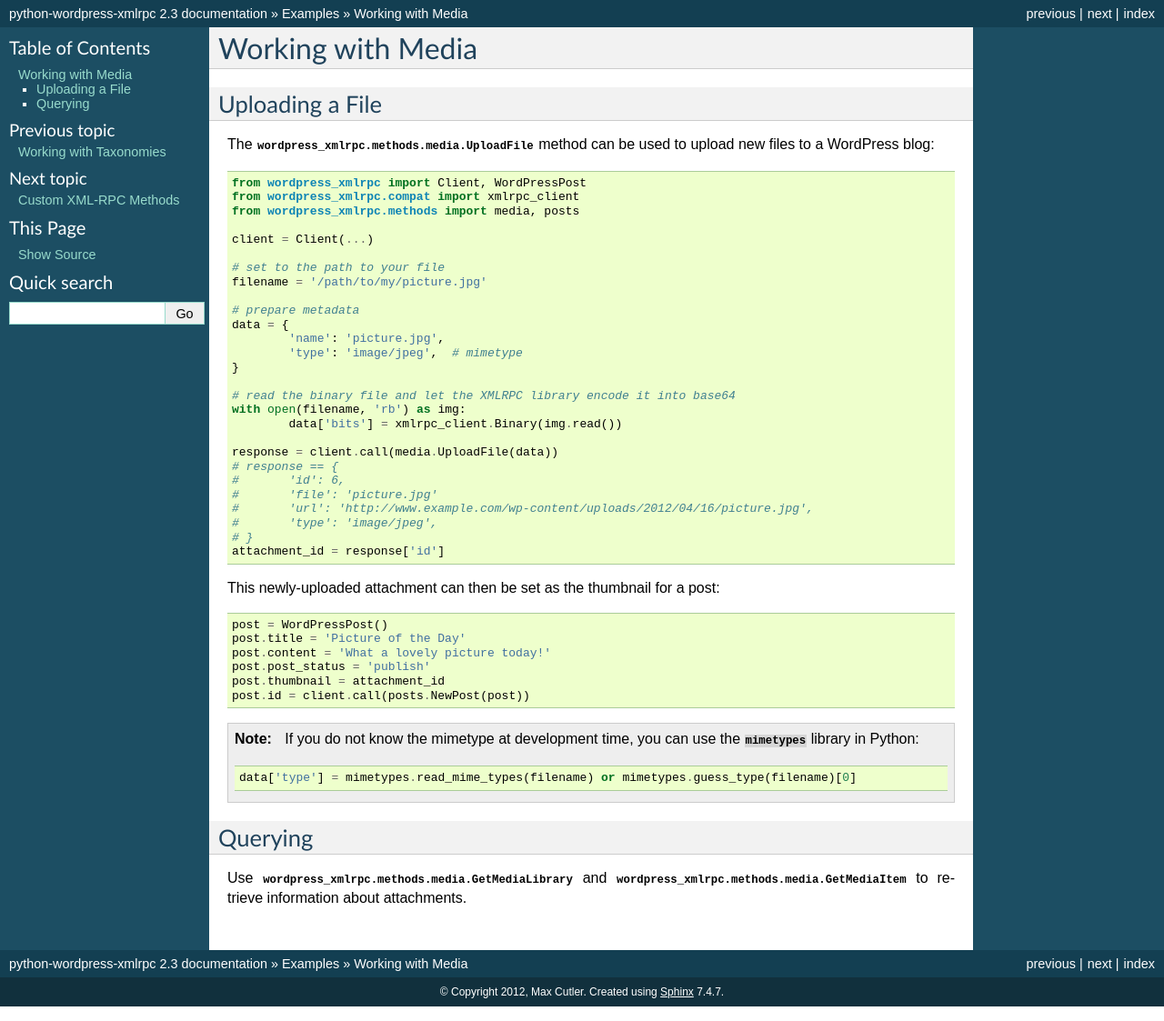
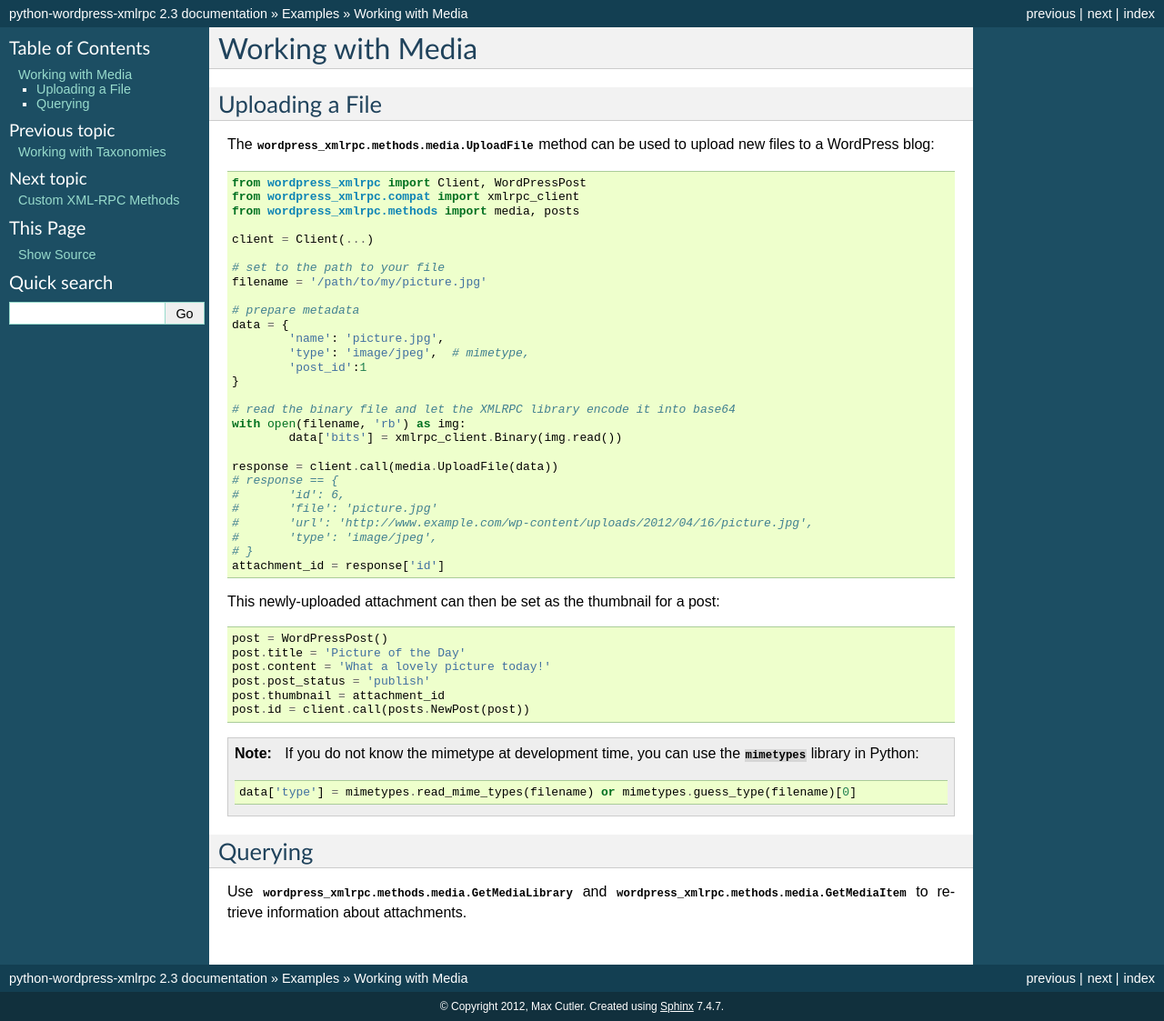
Before and after one commit to maxcutler/python-wordpress-xmlrpc, a Sphinx documentation site: the page built from docs/examples/media.rst, in a window 1280 px wide. Shown: the whole page at 91% size. Built offline with Sphinx 7.4.7, drawn with Linux system fonts in a browser that asks for light colours.

Commit message:
Update media.rst
post image to a  post

```diff
--- a/docs/examples/media.rst
+++ b/docs/examples/media.rst
@@ -18,7 +18,8 @@ The :class:`wordpress_xmlrpc.methods.media.UploadFile` method can be used to upl
 	# prepare metadata
 	data = {
 		'name': 'picture.jpg',
-		'type': 'image/jpeg',  # mimetype
+		'type': 'image/jpeg',  # mimetype,
+		'post_id':1
 	}
 
 	# read the binary file and let the XMLRPC library encode it into base64
```
